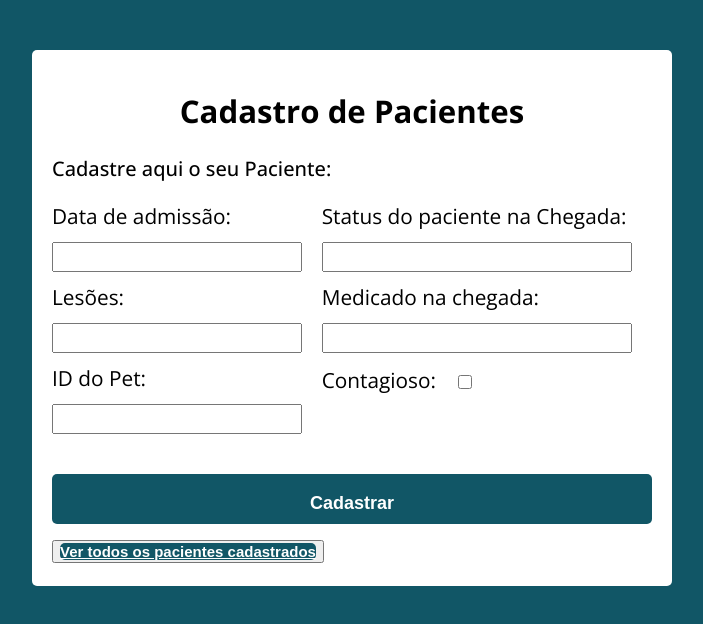
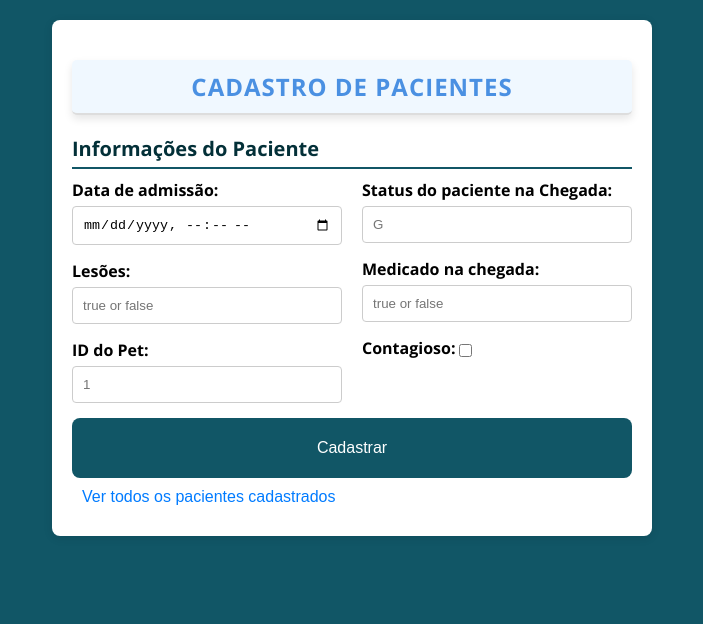
Before and after one commit to RicardoVCastilho/FRONTEND-API-POSTGRE, a plain HTML site: page patientForm/form.html in a window 1280 px wide. Shown: the whole page, without its empty margins (288-991 px from the left). Drawn offline with nearby package versions, Linux system fonts and the light colour scheme.

Commit message:
improving styles and correcting all data exibition

```diff
--- a/patientForm/form.html
+++ b/patientForm/form.html
@@ -9,26 +9,26 @@
 <body>
     <section class="container">
         <h1>Cadastro de Pacientes</h1>
-        <h2>Cadastre aqui o seu Paciente:</h2>
-        <form id="patient-form" method="POST">
+        <form id="patient-form">
+            <h2>Informações do Paciente</h2>
             <div class="form-group">
                 <div class="input-column">
                     <label for="admission"> Data de admissão:</label>
-                    <input type="text" id="admission" name="admission" required>
+                    <input type="datetime-local" id="admission" name="admission" required>
 
                     <label for="injuries"> Lesões:</label>
-                    <input type="text" id="injuries" name="injuries" required>
+                    <input type="text" id="injuries" name="injuries"  placeholder="true or false" required>
 
                     <label for="pet_id"> ID do Pet:</label>
-                    <input type="number" id="pet_id"  name="pet_id">
+                    <input type="number" id="pet_id"  name="pet_id" placeholder="1">
                 </div>
 
                 <div class="input-column">
                     <label for="at_arrival_patient_status">Status do paciente na Chegada:</label>
-                    <input type="text" id="at_arrival_patient_status" name="at_arrival_patient_status" required>
+                    <input type="text" id="at_arrival_patient_status" name="at_arrival_patient_status" placeholder= "G" required>
 
                     <label for="medicated_at_arrival">Medicado na chegada:</label>
-                    <input type="text" id="medicated_at_arrival" name="medicated_at_arrival" required>
+                    <input type="text" id="medicated_at_arrival" name="medicated_at_arrival" placeholder="true or false"  required>
 
                     <div class="contagious-check">
                         <label for="contagious">Contagioso:</label>
--- a/patientForm/patient-form-script.js
+++ b/patientForm/patient-form-script.js
@@ -1,7 +1,8 @@
 async function submitForm(event) {
     event.preventDefault();
 
-    const admission = document.getElementById('admission').value;
+    const admissionInput = document.getElementById('admission').value;
+    const admissionDate = new Date(admissionInput).toISOString();
     const injuries = document.getElementById('injuries').value;
     const petId = document.getElementById('pet_id').value;
     const arrivalStatus = document.getElementById('at_arrival_patient_status').value;
@@ -9,7 +10,7 @@ async function submitForm(event) {
     const contagious = document.getElementById('contagious').checked;
 
     const patientData = {
-        admission: admission,
+        admission: admissionDate,
         injuries: injuries,
         pet_id: petId,
         at_arrival_patient_status: arrivalStatus,
--- a/patientForm/patient-form-style.css
+++ b/patientForm/patient-form-style.css
@@ -11,61 +11,97 @@
 }
 
 body {
+    font-family: 'Open sans', sans-serif;
+    background-color: var(--primary-color);
     margin: 0;
-    padding: 0;
-    background: var(--primary-color);
-    font-family: 'Open sans', sans-serif;
-    font-size: 1.3em;
-    line-height: 1.5em;
-}
-
-.container h1 {
-    font-size: 1.5em;
-    display: flex;
-    justify-content: center;
-}
-
-.container h2 {
-    font-size: 20px;
-    font-weight: 500;
+    padding: 20px;
 }
 
 .container {
-    max-width: 640px;
-    margin: 50px auto;
-    background-color: #fff;
+    max-width: 600px;
+    margin:  0 auto;
+    background: white;
     padding: 20px;
+    border-radius: 8px;
+    box-shadow: 0 2px 10px rgba(0, 0, 0, 0.1);
+}
+
+h1 {
+    font-size: 1.5em;
+    color: #4A90E2;
+    text-align: center;
+    margin-bottom: 20px;
+    padding: 10px;
+    border-bottom: 2px solid #ddd;
+    text-transform: uppercase;
+    letter-spacing: 1px;
+    box-shadow: 0 4px 8px rgba(0, 0, 0, 0.1);
+    background-color: #f0f8ff;
     border-radius: 5px;
 }
 
+
+h2 {
+    margin: 20px 0 10px;
+    color: var(--primary-color-darker);
+    border-bottom: 2px solid var(--primary-color);
+    padding-bottom: 5px;
+    font-size: 20px;
+}
+
+
 .form-group {
     display: flex;
-    justify-content: space-between;
+    flex-wrap: wrap;
+    gap: 20px;
 }
 
 .input-column {
     flex: 1;
-    margin-right: 20px;
+    min-width: 250px;
 }
 
-form input, form label, form button {
-    display: block;
-    width: 100%;
-    margin-bottom: 10px;
+.input-column:last-child {
+    margin-right: 0;
 }
 
-form input {
-    font-size: 24px;
-    height: 30px;
-    padding: 0 20px;
+label {
+    margin-bottom: 5px;
+    display: block;
+    font-weight: 700;
 }
 
-input[type="checkbox"] {
-    width: 2.0rem;
-    height: 2.0rem;
-    margin-right: 10rem;
-    padding: 0;
-    accent-color: #4caf50;
+input[type="text"],
+input[type="number"],
+input[type="datetime-local"] {
+    width: 100%;
+    padding: 10px;
+    border: 1px solid #ccc;
+    border-radius: 4px;
+    transition: border-color 0.3s;
+    margin-bottom: 15px;
+}
+
+input[type="text"]:focus,
+input[type="number"]:focus,
+input[type="datetime-local"]:focus {
+    border-color: #007bff;
+    outline: none;
+}
+
+.submit-button {
+    width: 100%;
+    padding: 5px;
+    border-radius: 8px;
+    background-color: var(--primary-color);
+    color: white;
+    cursor: pointer;
+    font-size: 16px;
+    transition: background-color 0.3s;
+}
+
+.submit-button:hover {
+    background-color: var(--primary-color-darker);
 }
 
 .contagious-check {
@@ -73,32 +109,23 @@ input[type="checkbox"] {
     align-items: center;
 }
 
-form input:focus {
-    outline: 2px solid var(--primary-color);
-}
-
-form button {
-    border: none;
-    background-color: var(--primary-color);
-    color: #fff;
-    font-size: 18px;
-    font-weight: 700;
-    height: 50px;
-    cursor: pointer;
-    margin-top: 30px;
-    border-radius: 5px;
-}
-
-button:hover {
-    background-color: var(--primary-color-darker);
+.contagious-check input {
+    margin-right: 5px;
 }
 
 button a {
+    text-decoration: none;
+    color: #007bff;
+}
+
+button {
+    padding: 10px;
     border: none;
-    background-color: var(--primary-color);
-    color: #fff;
-    font-size: 15px;
-    font-weight: 700;
-    height: 50px;
-    border-radius: 5px;
+    background-color: transparent;
+    cursor: pointer;
+    font-size: 16px;
 }
+
+button a:hover {
+    color: #0056b3
+}
--- a/patientList/patient-list-style.css
+++ b/patientList/patient-list-style.css
@@ -30,24 +30,32 @@ body {
 
 .container h1 {
     font-size: 1.5em;
+    color: #4A90E2;
     text-align: center;
+    margin-bottom: 20px;
+    padding: 10px;
+    border-bottom: 2px solid #ddd;
+    text-transform: uppercase;
+    letter-spacing: 1px;
+    box-shadow: 0 4px 8px rgba(0, 0, 0, 0.1);
+    background-color: #f0f8ff;
+    border-radius: 5px;
+    font-size:1.5;
 }
 
-#patient-list {
+#patients {
     list-style-type: none;
     padding: 0;
-    margin: 20px 0;
 }
 
-#patient-list li {
+#patients li {
+    margin: 10px 0;
+    padding: 10px;
+    border: 1px solid #ddd;
+    border-radius: 4px;
     background-color: #f9f9f9;
-    border: 1px solid var(--primary-color);
-    border-radius: 5px;
-    padding: 15px;
-    margin-bottom: 10px;
-    font-size: 1.1em;
-    transition: background-color 0.3s;
 }
+
 
 #patient-list li:hover {
     background-color: var(--primary-color-light);
```
Also changed, not shown: index.html (+1 -1 lines), patientList/patient-list-script.js (+7 -2 lines).
